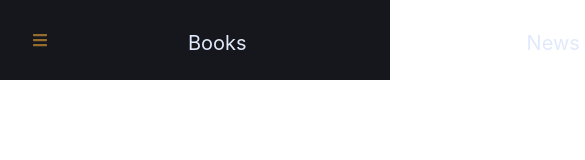
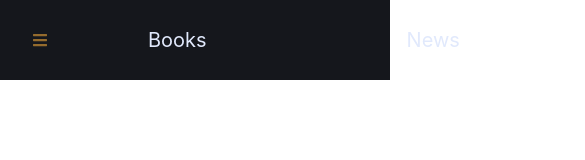
Before and after one commit to turczerb/sth-project, a React (Create React App) app: page / in a window 390 px wide. Shown: the top 160 px of the page, 585 px wide, since content can reach past the window. Built offline with nearby package versions, Linux system fonts and the light colour scheme.

Commit message:
navbar responsive

```diff
--- a/src/components/Bar/NavBar.jsx
+++ b/src/components/Bar/NavBar.jsx
@@ -4,19 +4,25 @@ import { NavBarData } from "./NavBarData";
 import SubNavBar from "./SubNavBar";
 
 const Navi = styled.nav`
-  display: flex;
-  justify-content: space-evenly;
-  width: ${({ props }) => (props ? "100%" : "75%")};
-  transition: 350ms;
+  justify-content: center;
+  width: ${({ sidebar }) => (sidebar ? "100px" : "1024px")};
 `;
 
-const NavBar = (props) => {
+const Div = styled.div`
+  color: black;
+  background-color: ${({ sidebar }) => (sidebar ? "white" : "blue")};
+`;
+
+const NavBar = ({ sidebar }) => {
+  console.error({ sidebar });
   return (
-    <Navi props={props}>
-      {NavBarData.map((item, index) => {
-        return <SubNavBar mokus={item} key={index} />;
-      })}
-    </Navi>
+    <>
+      <Navi sidebar={sidebar}>
+        {NavBarData.map((item, index) => {
+          return <SubNavBar sidebar={sidebar} mokus={item} key={index} />;
+        })}
+      </Navi>
+    </>
   );
 };
 
--- a/src/components/Bar/SubNavBar.jsx
+++ b/src/components/Bar/SubNavBar.jsx
@@ -9,7 +9,7 @@ const Element = styled(Link)`
   color: #e1e9fc;
   padding: 15px 20px 10px 20px;
   font-size: 20px;
-  margin: 120px;
+  margin: 80px;
   &:hover {
     background: #252831;
     border-left: 4px solid #946b2d;
--- a/src/components/SideBar.jsx
+++ b/src/components/SideBar.jsx
@@ -11,7 +11,8 @@ import NavBar from "./Bar/NavBar";
 const Sidi = styled.div`
   background: #15171c;
   height: 80px;
-  display: flex;
+  display: grid;
+  grid-template-columns: 1fr 1fr 1fr;
   justify-content: space-between;
   align-items: center;
 `;
@@ -59,7 +60,7 @@ const SideBar = () => {
         <NavIcon to="#">
           <FaIcons.FaBars onClick={showSidebar} />
         </NavIcon>
-        <NavBar props={sidebar}></NavBar>
+        <NavBar sidebar={sidebar}></NavBar>
       </Sidi>
       <SidebarNav sidebar={sidebar}>
         <SidebarWrap>
```
